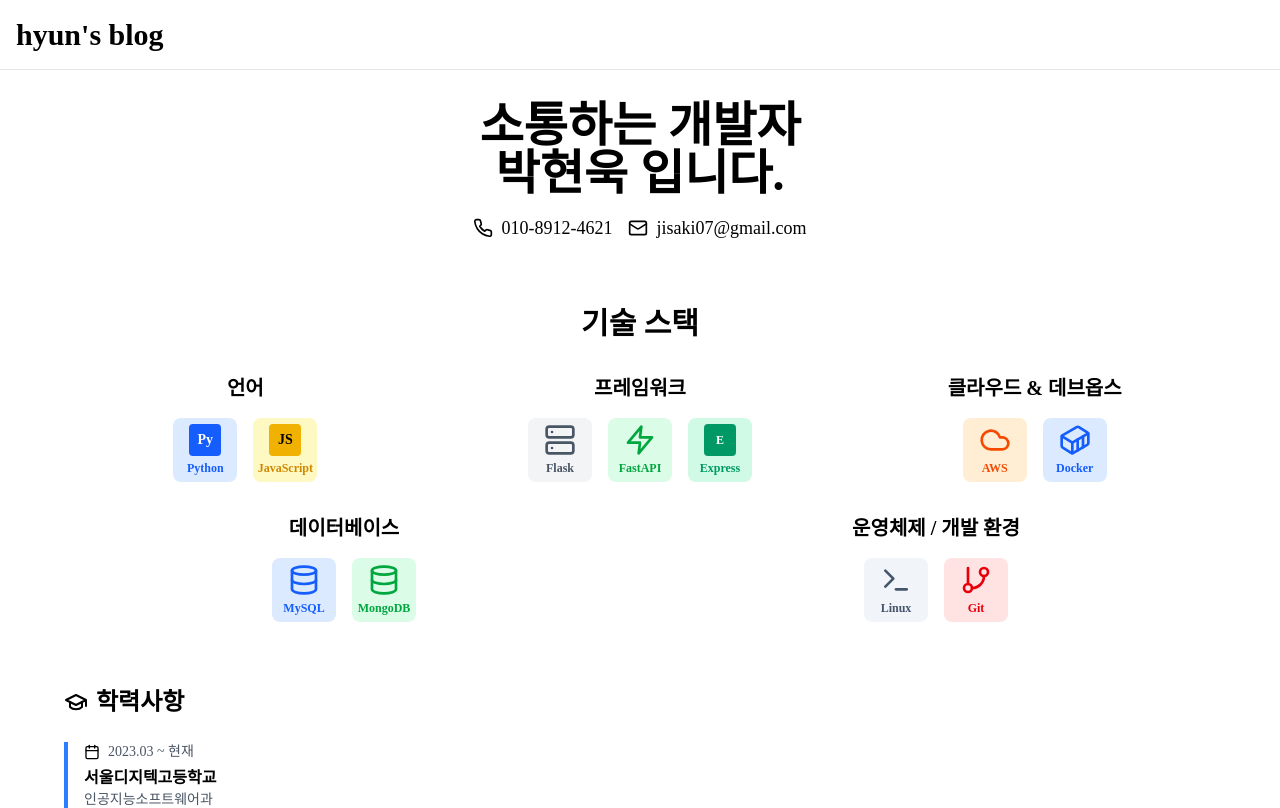
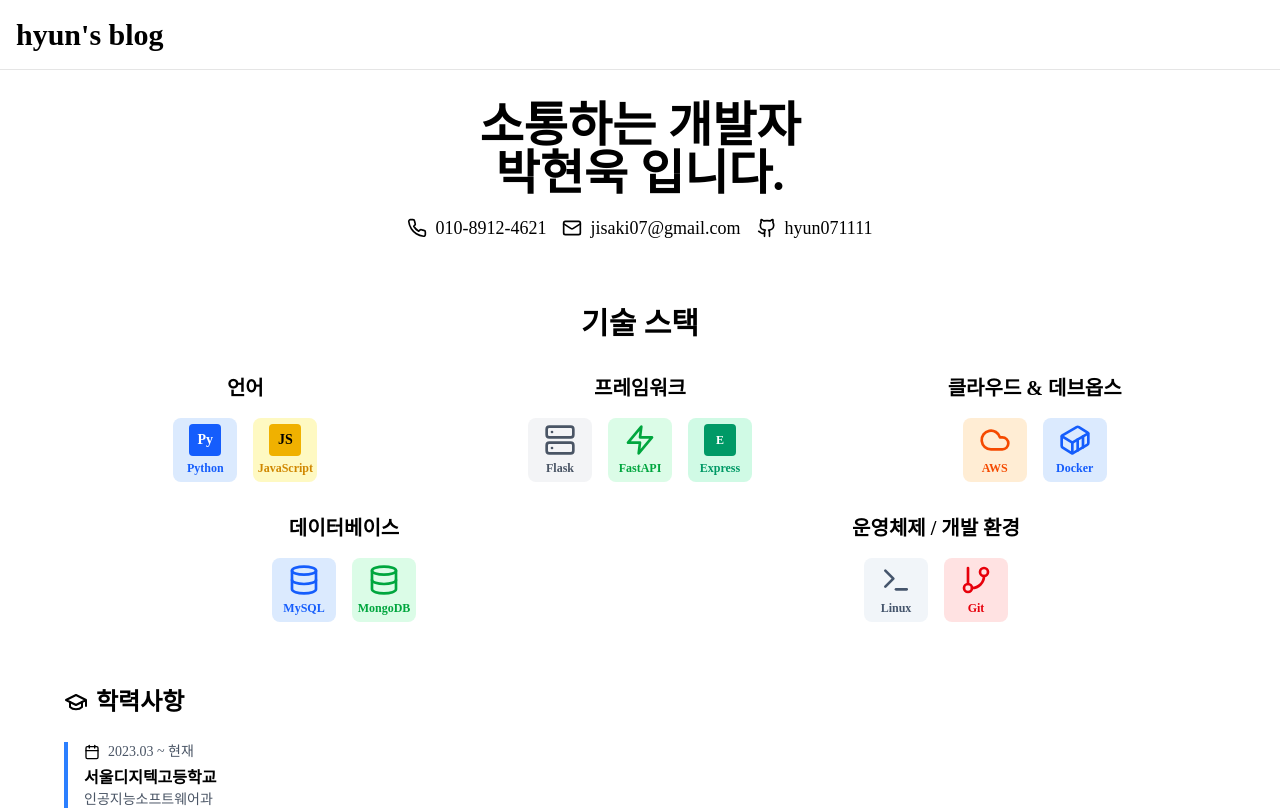
Before and after one commit to hyun071111/hyun-blog, a Next.js app: page / in a window 1280 px wide. Shown: the top 808 px of the page. Built offline with nearby package versions, Linux system fonts and the light colour scheme; a web font is replaced by a local one.

Commit message:
feat: 깃허브 아이디와 링크 추가

```diff
--- a/src/app/page.tsx
+++ b/src/app/page.tsx
@@ -7,6 +7,7 @@ import {
   Container,
   Database,
   GitBranch,
+  Github,
   GraduationCap,
   Mail,
   Phone,
@@ -79,6 +80,12 @@ export default async function Home() {
               <div className='flex items-center gap-2'>
                 <Mail className='w-5 h-5' />
                 <span>jisaki07@gmail.com</span>
+              </div>
+              <div className='flex items-center gap-2'>
+                <Github className='w-5 h-5' />
+                <a href='https://github.com/hyun071111'>
+                  <span>hyun071111</span>
+                </a>
               </div>
             </div>
           </div>
```
